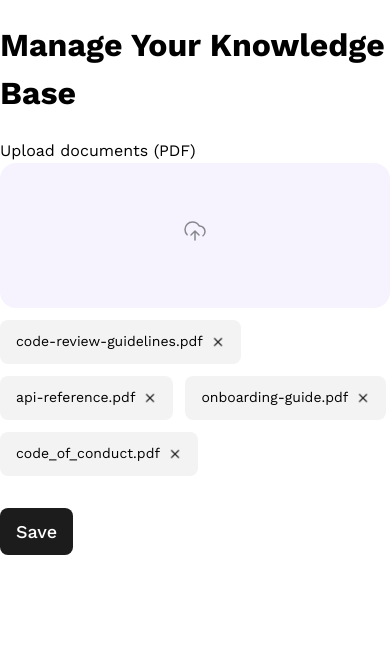
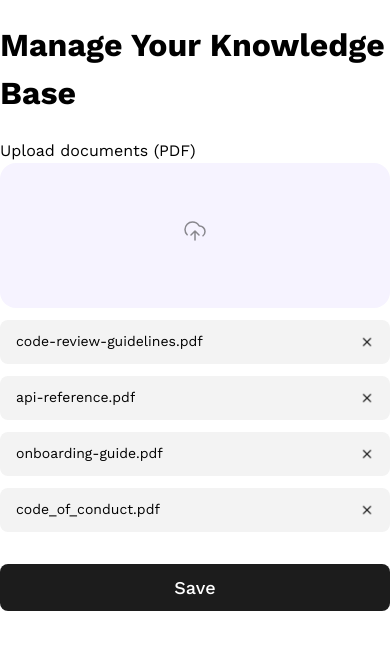
Before and after one commit to LF808mlb/ai-se_project_mesh-ai, a React (Vite) app in the folder client/: page / in a window 390 px wide. Shown: the top 650 px of the page. Built offline with nearby package versions, Linux system fonts and the light colour scheme; the HTML template or start-up script is replaced by a standard one.

Commit message:
git commit -m "mobile view 1"

```diff
--- a/client/src/pages/KnowledgeBase/KnowledgeBase.css
+++ b/client/src/pages/KnowledgeBase/KnowledgeBase.css
@@ -74,3 +74,23 @@
 .delete-btn:hover .delete-icon--hover {
   display: block;
 }
+
+@media (max-width: 767px) {
+  .file__upload-list {
+    margin-top: 12px;
+  }
+
+  .file__upload {
+    width: 100%;
+    justify-content: space-between;
+  }
+
+  .document {
+    overflow: hidden;
+    text-overflow: ellipsis;
+  }
+
+  .knowledge-base__save-btn {
+    width: 100%;
+  }
+}
```
